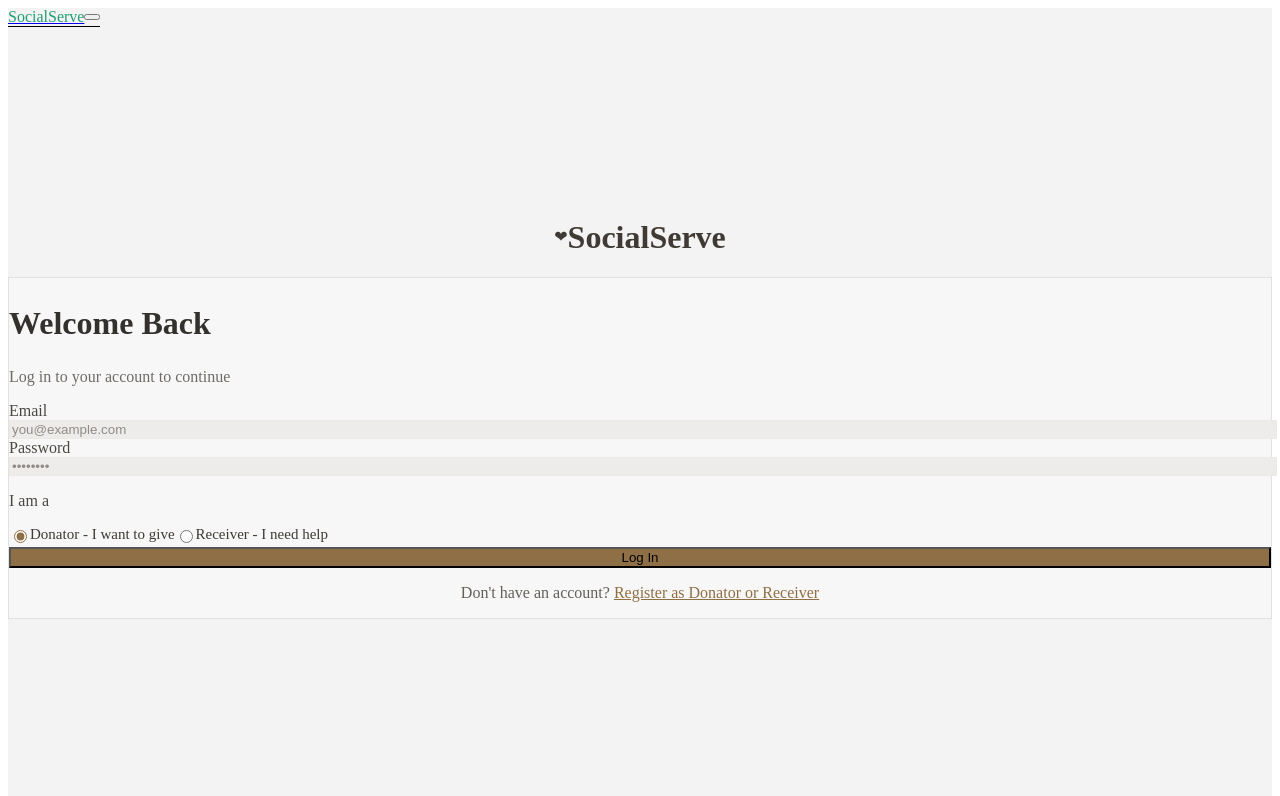
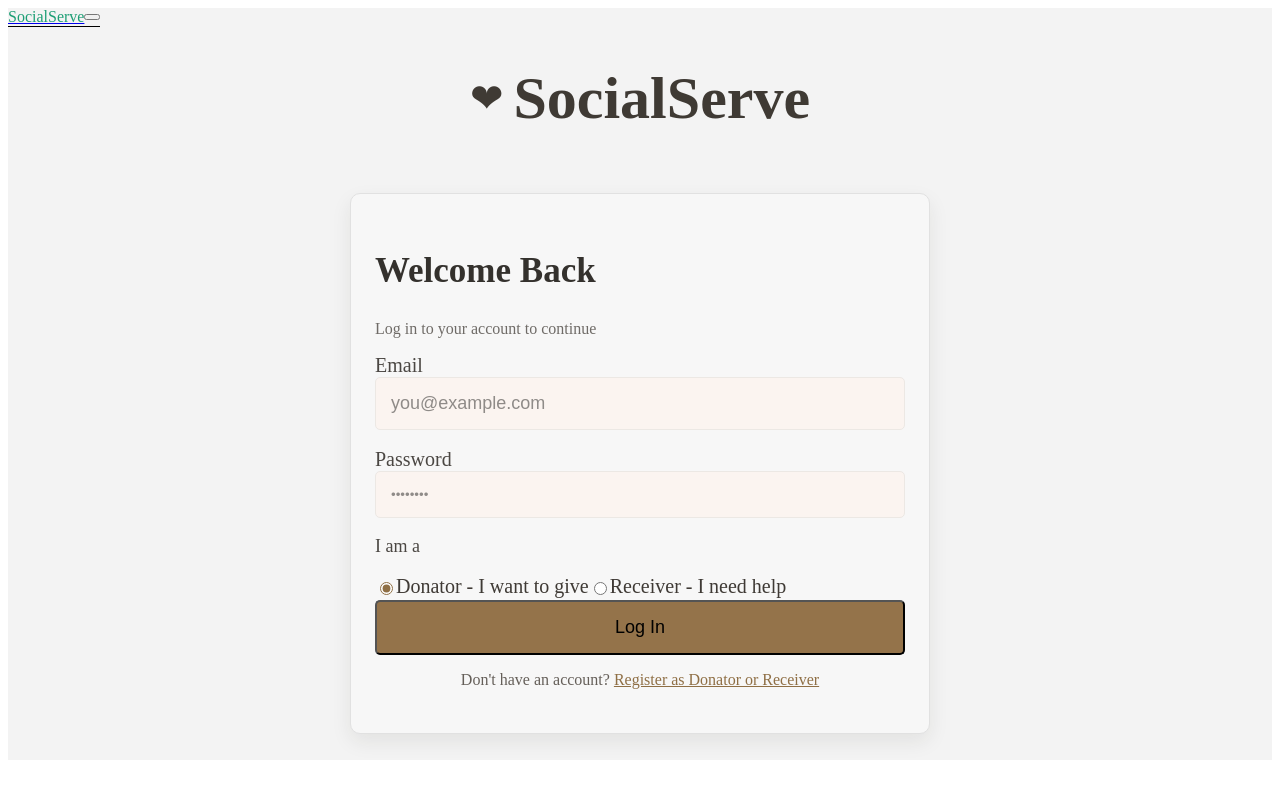
Before and after one commit to tanu017/SocialServe, a React (Vite) app in the folder client/: page /login in a window 1280 px wide. Shown: the top 796 px of the page. Built offline with nearby package versions, Linux system fonts and the light colour scheme.

Commit message:
feat: enhance styling and layout of LoginPage, improve accessibility and user experience

```diff
--- a/client/src/pages/LoginPage.jsx
+++ b/client/src/pages/LoginPage.jsx
@@ -12,6 +12,49 @@ export default function LoginPage() {
   const [loginAs, setLoginAs] = useState('donator');
   const [isLoading, setIsLoading] = useState(false);
   const [error, setError] = useState('');
+  const pageStyle = {
+    minHeight: '90vh',
+    display: 'flex',
+    alignItems: 'center',
+    justifyContent: 'center',
+    background: '#f3f3f3',
+    padding: '16px',
+  };
+
+  const wrapperStyle = {
+    width: '90%',
+    maxWidth: '600px',
+  };
+
+  const brandStyle = {
+    marginBottom: '20px',
+    display: 'flex',
+    alignItems: 'center',
+    justifyContent: 'center',
+    gap: '10px',
+    color: '#3f3a34',
+  };
+
+  const cardStyle = {
+    background: '#f7f7f7',
+    border: '1px solid #e1e1e1',
+    borderRadius: '10px',
+    boxShadow: '0 8px 20px rgba(38, 35, 31, 0.08)',
+    paddingTop: '28px',
+    paddingBottom: '28px',
+    paddingLeft: '24px',
+    paddingRight: '24px',
+    margin: '10px',
+    boxSizing: 'border-box',
+  };
+
+  const controlStyle = {
+    borderRadius: '5px',
+    padding: '15px',
+    boxSizing: 'border-box',
+    width: '100%',
+    maxWidth: '100%',
+  };
 
   // Redirect if already authenticated
   useEffect(() => {
@@ -68,29 +111,29 @@ export default function LoginPage() {
   }
 
   return (
-    <div className="min-h-screen flex items-center justify-center bg-[#f3f3f3] px-4">
-      <div className="w-full max-w-md">
-        <div className="mb-8 flex items-center justify-center gap-2 text-[#3f3a34]">
-          <span className="text-2xl leading-none">❤</span>
-          <h1 className="text-4xl font-semibold tracking-tight">SocialServe</h1>
+    <div className="min-h-screen flex items-center justify-center bg-[#f3f3f3] px-4" style={pageStyle}>
+      <div className="w-full max-w-md" style={wrapperStyle}>
+        <div className="mb-8 flex items-center justify-center gap-2 text-[#3f3a34]" style={brandStyle}>
+          <span className="text-[40px] leading-none">❤</span>
+          <h1 className="text-[60px] font-semibold tracking-tight">SocialServe</h1>
         </div>
 
-        <div className="bg-[#f7f7f7] border border-[#e1e1e1] rounded-2xl shadow-sm px-7 py-8">
-          <div className="mb-6">
-            <h2 className="text-[32px] font-semibold text-[#34312d] leading-tight">Welcome Back</h2>
+        <div className="bg-[#f7f7f7] border border-[#e1e1e1] rounded-2xl shadow-sm px-3 py-4" style={cardStyle}>
+          <div className="mb-2">
+            <h2 className="text-[35px] font-semibold text-[#34312d] leading-tight">Welcome Back</h2>
             <p className="text-[#6f6b67] mt-1 text-lg">Log in to your account to continue</p>
           </div>
 
           {/* Error Message */}
           {error && (
             <div className="mb-5 rounded-xl border border-red-200 bg-red-50 px-3 py-2">
-              <p className="text-sm font-medium text-red-700">{error}</p>
+              <p className="text-[18px] font-medium text-red-700">{error}</p>
             </div>
           )}
 
-          <form onSubmit={handleSubmit} className="space-y-5">
+          <form onSubmit={handleSubmit} className="space-y-2">
             <div>
-              <label htmlFor="email" className="block text-sm font-semibold text-[#4b4743] mb-2">
+              <label htmlFor="email" className="block text-[20px] font-semibold text-[#4b4743] mb-2">
                 Email
               </label>
               <input
@@ -100,12 +143,13 @@ export default function LoginPage() {
                 value={email}
                 onChange={(e) => setEmail(e.target.value)}
                 placeholder="you@example.com"
-                className="w-full rounded-lg border border-[#ece8e4] bg-[#eeecea] px-4 py-2.5 text-[#383532] placeholder:text-[#8f8b88] focus:outline-none focus:ring-2 focus:ring-[#8b6b42]/35 focus:border-[#8b6b42]/60 transition"
+                className="w-full rounded-lg border border-[#ece8e4] bg-[#FBF4F0] px-4 py-2.5 text-[18px] placeholder:text-[18px] text-[#383532] placeholder:text-[#8f8b88] focus:outline-none focus:ring-2 focus:ring-[#8b6b42]/35 mb-6 focus:border-[#8b6b42]/60 transition mt-10px"
+                style={controlStyle}
               />
             </div>
-
+            <br />
             <div>
-              <label htmlFor="password" className="block text-sm font-semibold text-[#4b4743] mb-2">
+              <label htmlFor="password" className="block text-[20px] font-semibold text-[#4b4743] mb-2">
                 Password
               </label>
               <input
@@ -115,13 +159,14 @@ export default function LoginPage() {
                 value={password}
                 onChange={(e) => setPassword(e.target.value)}
                 placeholder="••••••••"
-                className="w-full rounded-lg border border-[#ece8e4] bg-[#eeecea] px-4 py-2.5 text-[#383532] placeholder:text-[#8f8b88] focus:outline-none focus:ring-2 focus:ring-[#8b6b42]/35 focus:border-[#8b6b42]/60 transition"
+                className="w-full rounded-lg border border-[#ece8e4] bg-[#FBF4F0] px-4 py-2.5 text-[#383532] placeholder:text-[#8f8b88] focus:outline-none focus:ring-2 focus:ring-[#8b6b42]/35 focus:border-[#8b6b42]/60 transition"
+                style={controlStyle}
               />
             </div>
 
             <div>
-              <p className="text-sm font-semibold text-[#4b4743] mb-2">I am a</p>
-              <div className="space-y-1.5 text-[15px] text-[#3f3a35]">
+              <p className="text-[18px] font-semibold text-[#4b4743] mb-2">I am a</p>
+              <div className="space-y-0 text-[20px] text-[#3f3a35]">
                 <label className="inline-flex items-center gap-2 cursor-pointer">
                   <input
                     type="radio"
@@ -150,7 +195,8 @@ export default function LoginPage() {
             <button
               type="submit"
               disabled={isLoading}
-              className="w-full rounded-lg bg-[#8f6f45] hover:bg-[#7e5f3a] disabled:bg-[#b69d7d] text-white font-medium py-2.5 transition flex items-center justify-center gap-2"
+              className="w-full rounded-2xl bg-[#94734a] hover:bg-[#7e5f3a] disabled:bg-[#b69d7d] text-[18px] font-medium py-2.5 transition flex items-center justify-center gap-2"
+              style={controlStyle}
             >
               {isLoading ? (
                 <>
```
